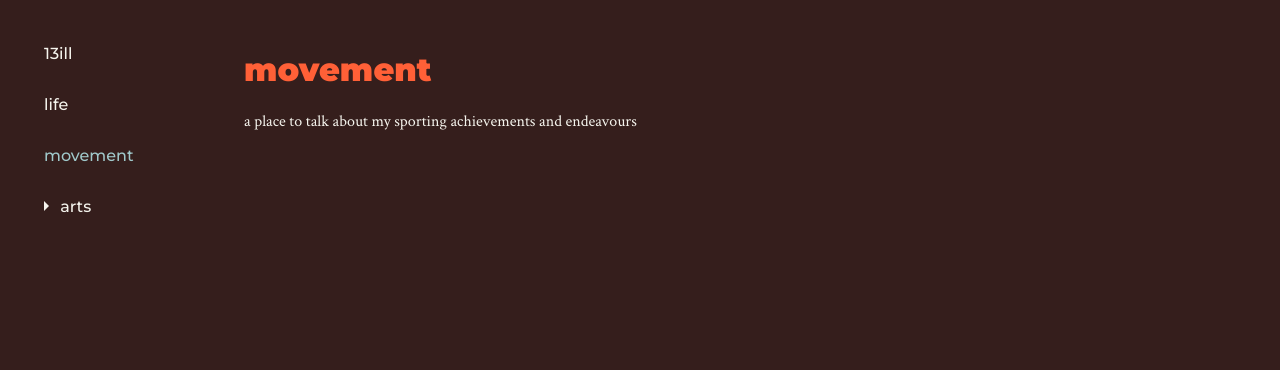
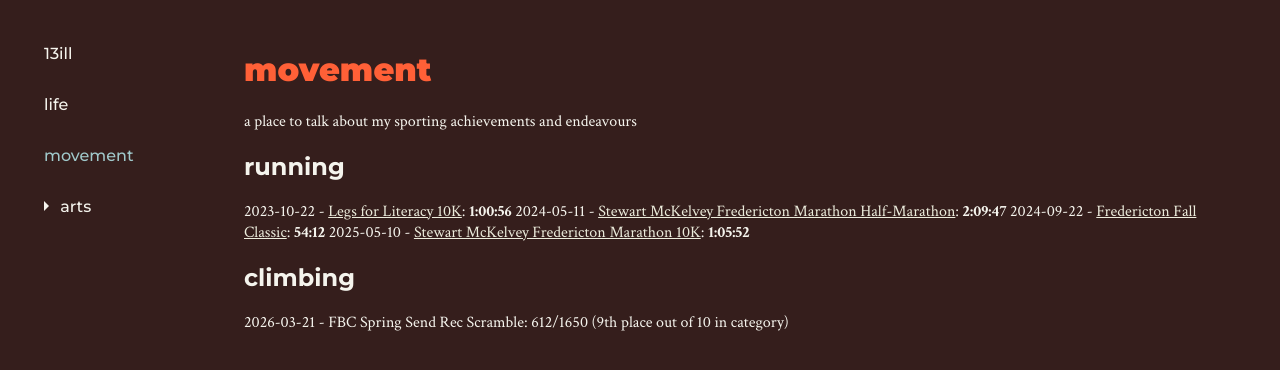
Before and after one commit to willrossignol/13ill.me, a Jekyll site: the page built from src/movement.md, in a window 1280 px wide and 1058 px high. Shown: the top 370 px of the window. Built offline with Jekyll 4.4.1, drawn with Linux system fonts in a browser that asks for light colours.

Commit message:
running and climbing events

```diff
--- a/src/movement.md
+++ b/src/movement.md
@@ -4,3 +4,14 @@ title: movement
 # movement
 
 a place to talk about my sporting achievements and endeavours
+
+## running
+
+2023-10-22 - [Legs for Literacy 10K](https://www.strava.com/activities/10084092369): **1:00:56**
+2024-05-11 - [Stewart McKelvey Fredericton Marathon Half-Marathon](https://www.strava.com/activities/11393290897): **2:09:47**
+2024-09-22 - [Fredericton Fall Classic](https://www.strava.com/activities/12475689683): **54:12**
+2025-05-10 - [Stewart McKelvey Fredericton Marathon 10K](https://www.strava.com/activities/14445784368): **1:05:52**
+
+## climbing
+
+2026-03-21 - FBC Spring Send Rec Scramble: 612/1650 (9th place out of 10 in category)
```
